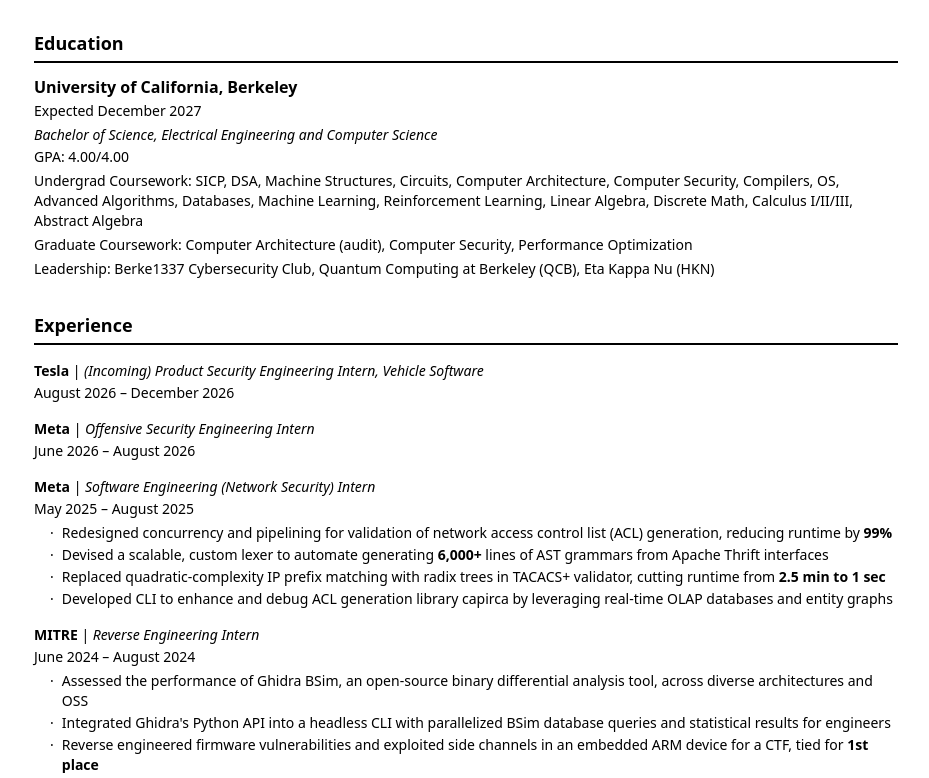
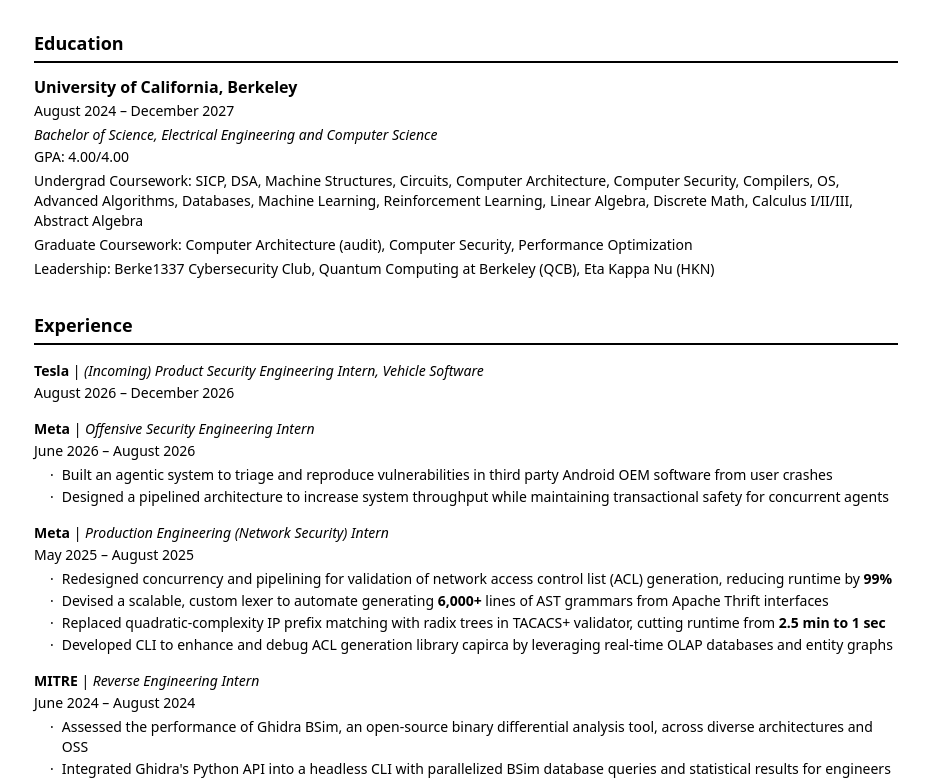
Before and after one commit to nightxade/nightsite, an Astro site: page /resume in a window 1280 px wide. Shown: the part 199-977 px from the top of the page, without its empty margins (174-1103 px from the left). Built offline with nearby package versions, Linux system fonts and the light colour scheme; Astro itself is replaced by a stand-in of ours.

Commit message:
resume update

```diff
--- a/src/pages/resume.astro
+++ b/src/pages/resume.astro
@@ -25,7 +25,7 @@
         <span class="hidden sm:inline">&middot;</span>
         <Link href="mailto:matthew.cai.official@gmail.com" class="text-muted-foreground hover:text-foreground" underline>matthew.cai.official@gmail.com</Link>
         <span class="hidden sm:inline">&middot;</span>
-        <Link href="https://github.com/nightxade" external class="text-muted-foreground hover:text-foreground" underline>github.com/nightxade</Link>
+        <Link href="https://nightxade.dev" external class="text-muted-foreground hover:text-foreground" underline>nightxade.dev</Link>
       </div>
     </div>
 
@@ -35,7 +35,7 @@
       <div class="flex flex-col gap-1">
         <div class="flex flex-col gap-0.5 sm:flex-row sm:items-baseline sm:justify-between sm:gap-4">
           <span class="font-semibold">University of California, Berkeley</span>
-          <span class="text-muted-foreground shrink-0 text-sm">Expected December 2027</span>
+          <span class="text-muted-foreground shrink-0 text-sm">August 2024 – December 2027</span>
         </div>
         <div class="flex flex-col gap-0.5 sm:flex-row sm:items-baseline sm:justify-between sm:gap-4">
           <span class="text-muted-foreground text-sm italic">Bachelor of Science, Electrical Engineering and Computer Science</span>
@@ -63,11 +63,15 @@
           <p class="text-sm"><span class="font-semibold">Meta</span> <span class="text-muted-foreground">| <span class="italic">Offensive Security Engineering Intern</span></span></p>
           <span class="text-muted-foreground shrink-0 text-sm">June 2026 – August 2026</span>
         </div>
+        <ul class="text-muted-foreground ml-4 flex list-none flex-col gap-0.5 text-sm">
+          <li class="flex gap-2"><span class="shrink-0">&middot;</span><span>Built an agentic system to triage and reproduce vulnerabilities in third party Android OEM software from user crashes</span></li>
+          <li class="flex gap-2"><span class="shrink-0">&middot;</span><span>Designed a pipelined architecture to increase system throughput while maintaining transactional safety for concurrent agents</span></li>
+        </ul>
       </div>
 
       <div class="flex flex-col gap-1">
         <div class="flex flex-col gap-0.5 sm:flex-row sm:items-baseline sm:justify-between sm:gap-4">
-          <p class="text-sm"><span class="font-semibold">Meta</span> <span class="text-muted-foreground">| <span class="italic">Software Engineering (Network Security) Intern</span></span></p>
+          <p class="text-sm"><span class="font-semibold">Meta</span> <span class="text-muted-foreground">| <span class="italic">Production Engineering (Network Security) Intern</span></span></p>
           <span class="text-muted-foreground shrink-0 text-sm">May 2025 – August 2025</span>
         </div>
         <ul class="text-muted-foreground ml-4 flex list-none flex-col gap-0.5 text-sm">
@@ -103,7 +107,6 @@
         <ul class="text-muted-foreground ml-4 flex list-none flex-col gap-0.5 text-sm">
           <li class="flex gap-2"><span class="shrink-0">&middot;</span><span>Designed the <span class="italic">first</span> LLM-based decompiler for <span class="font-semibold">Go source recovery</span>, integrating Gemini, Ghidra, GoReSym, and custom Go heuristics</span></li>
           <li class="flex gap-2"><span class="shrink-0">&middot;</span><span>Curated <span class="italic">first</span> Go decompiler benchmark of <span class="font-semibold">1.8M functions</span> extracted from 1600 unique binaries across <span class="font-semibold">120 OSS</span> projects</span></li>
-          <li class="flex gap-2"><span class="shrink-0">&middot;</span><span>Introduced novel evaluation metrics: CodeBLEU, LLM-as-a-judge, and syntax validation scoring weighted by code and AST complexity</span></li>
         </ul>
       </div>
 
@@ -182,7 +185,7 @@
         </div>
         <ul class="text-muted-foreground ml-4 flex list-none flex-col gap-0.5 text-sm">
           <li class="flex gap-2"><span class="shrink-0">&middot;</span><span>Helped build custom homelab for network defense training and created custom pwn challenges for demonstrations and practice</span></li>
-          <li class="flex gap-2"><span class="shrink-0">&middot;</span><span>Organized training and recruitment for the club CTF team; taught members software exploitation, fuzzing, cryptography, etc.</span></li>
+          <li class="flex gap-2"><span class="shrink-0">&middot;</span><span>Organized training and recruitment for the club CTF team; taught members microarchitecture security, fuzzing, cryptography, etc.</span></li>
         </ul>
       </div>
 
```
Also changed, not shown: 1 other file.
